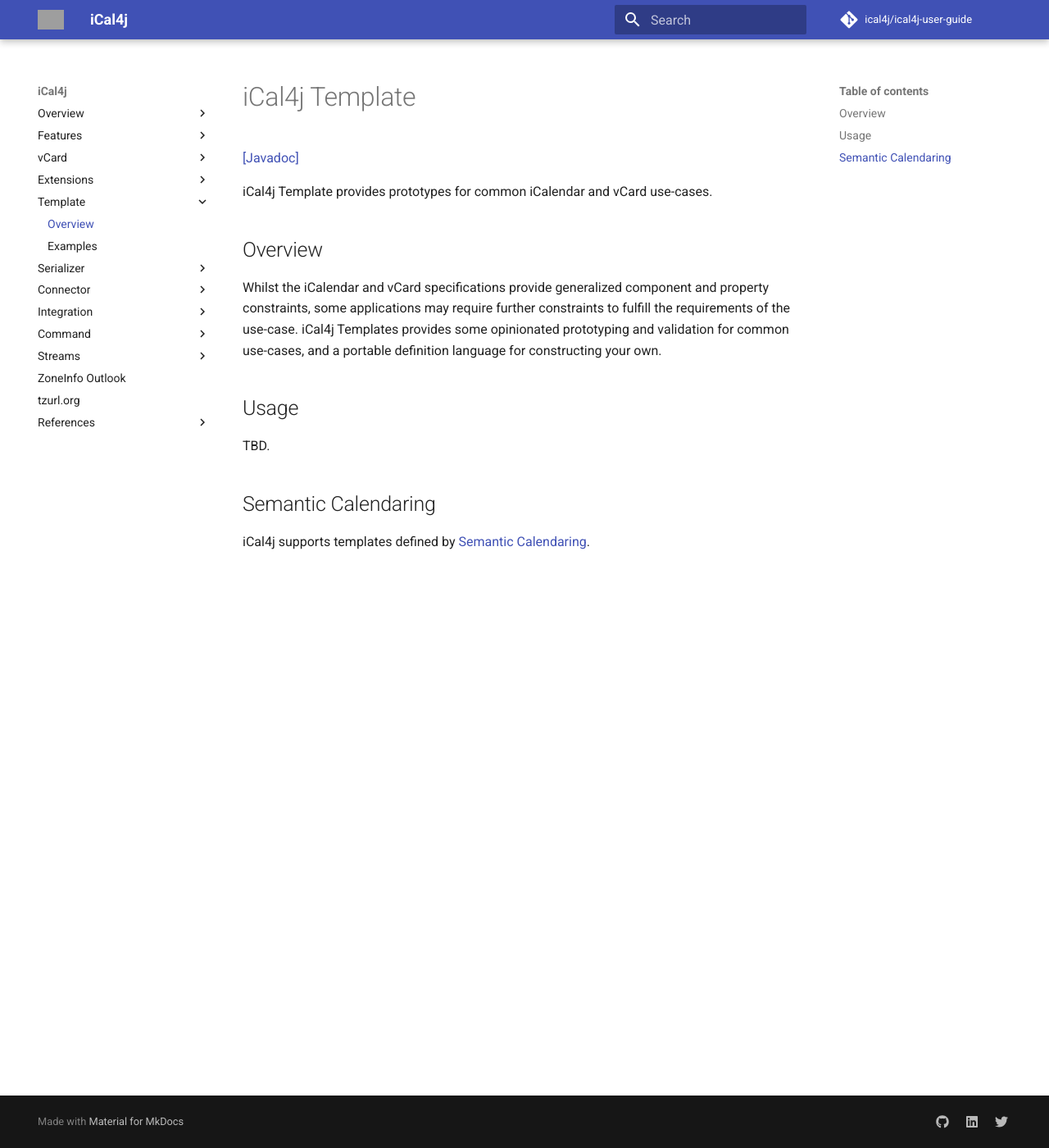
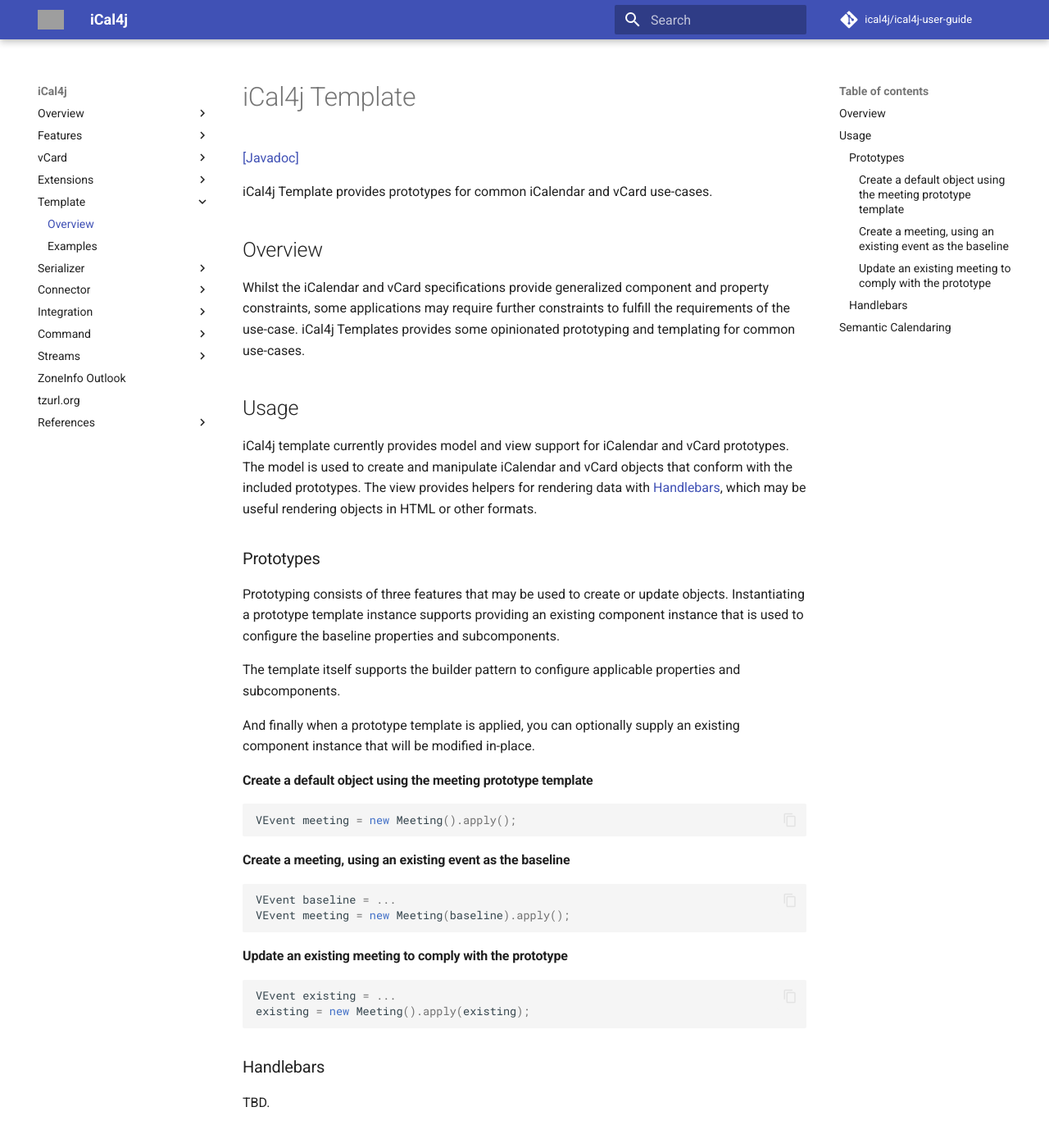
Before and after one commit to ical4j/ical4j-user-guide, an MkDocs documentation site: the page built from docs/template/index.md, in a window 1280 px wide and 1400 px high. Shown: the whole window at 82% size. Built offline with MkDocs 1.6.1 and Material for MkDocs 9.7.7, drawn with Linux system fonts in a browser that asks for light colours; comment, search, counter and statistics services are not loaded; some of the changed text lies outside the part shown; grey boxes are pictures that could not be loaded.

Commit message:
Updated template docs

````diff
--- a/docs/template/index.md
+++ b/docs/template/index.md
@@ -8,13 +8,51 @@
 
 Whilst the iCalendar and vCard specifications provide generalized component and property constraints, some applications
 may require further constraints to fulfill the requirements of the use-case. iCal4j Templates provides some
-opinionated prototyping and validation for common use-cases, and a portable definition language for constructing
-your own.
+opinionated prototyping and templating for common use-cases.
 
 ## Usage
 
+iCal4j template currently provides model and view support for iCalendar and vCard prototypes. The model
+is used to create and manipulate iCalendar and vCard objects that conform with the included prototypes.
+The view provides helpers for rendering data with [Handlebars](http://jknack.github.io/handlebars.java/),
+which may be useful rendering objects in HTML or other formats.
+
+### Prototypes
+
+Prototyping consists of three features that may be used to create or update objects. Instantiating a
+prototype template instance supports providing an existing component instance that is used to configure
+the baseline properties and subcomponents.
+
+The template itself supports the builder pattern to configure applicable properties and subcomponents.
+
+And finally when a prototype template is applied, you can optionally supply an existing component
+instance that will be modified in-place.
+
+#### Create a default object using the meeting prototype template
+
+```java
+VEvent meeting = new Meeting().apply();
+```
+
+#### Create a meeting, using an existing event as the baseline
+
+```java
+VEvent baseline = ...
+VEvent meeting = new Meeting(baseline).apply();
+```
+
+#### Update an existing meeting to comply with the prototype
+
+```java
+VEvent existing = ...
+existing = new Meeting().apply(existing);
+```
+
+### Handlebars
+
 TBD.
+
 
 ## Semantic Calendaring
 
-iCal4j supports templates defined by [Semantic Calendaring](https://www.semcal.org/concepts).
+iCal4j supports prototype definitions defined by [Semantic Calendaring](https://www.semcal.org/concepts).
````
